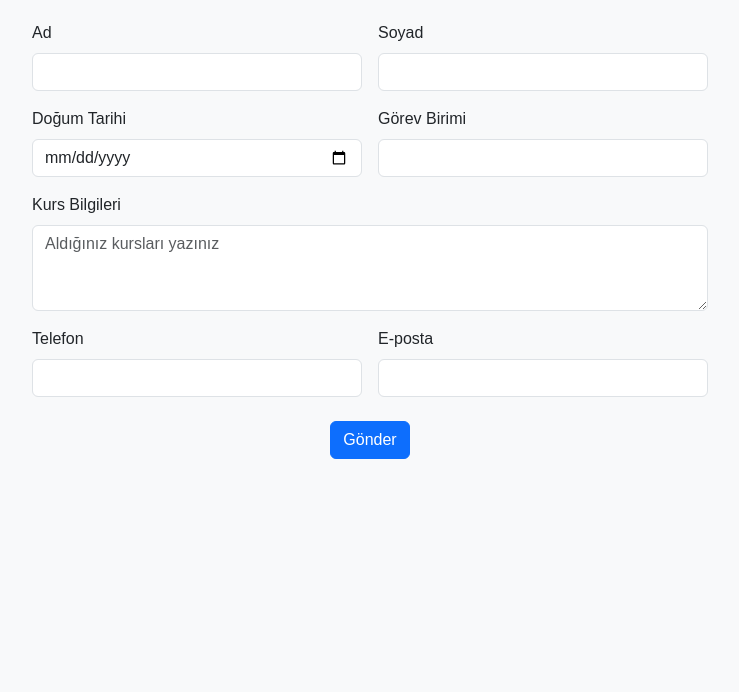
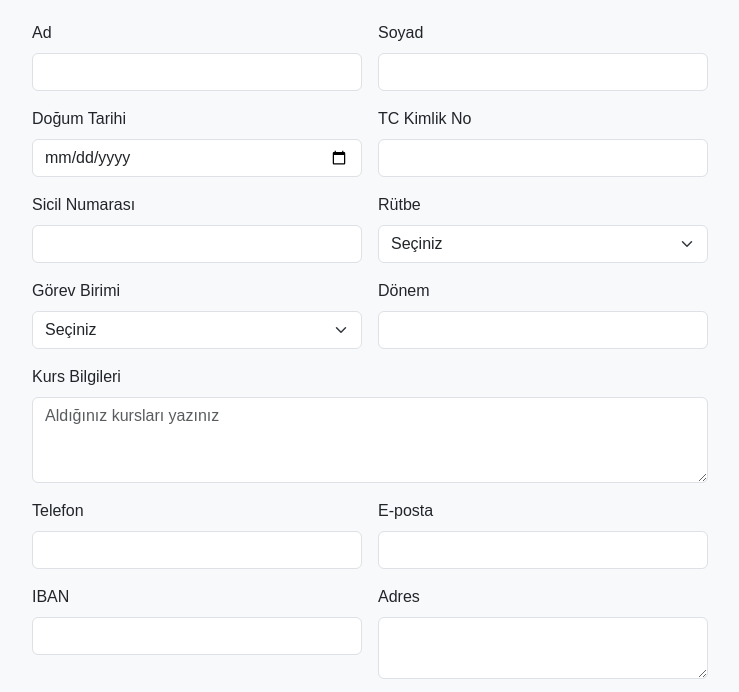
Before and after one commit to mikaelkara/PersonelFormu, a plain HTML site: page index.html in a window 1280 px wide. Shown: the part 99-791 px from the top of the page, without its empty margins (270-1009 px from the left). Drawn offline with nearby package versions, Linux system fonts and the light colour scheme; a small style sheet from the web is missing.

Commit message:
Expand personnel form fields

```diff
--- a/index.html
+++ b/index.html
@@ -19,6 +19,7 @@
         <!-- Personel formu -->
         <form id="personel-form" class="needs-validation" novalidate>
             <div class="row g-3">
+                <!-- Temel Bilgiler -->
                 <div class="col-md-6">
                     <label for="firstName" class="form-label">Ad</label>
                     <input type="text" class="form-control" id="firstName" required>
@@ -32,13 +33,52 @@
                     <input type="date" class="form-control" id="birthDate" required>
                 </div>
                 <div class="col-md-6">
+                    <label for="tcNo" class="form-label">TC Kimlik No</label>
+                    <input type="text" class="form-control" id="tcNo" required>
+                </div>
+                <div class="col-md-6">
+                    <label for="sicilNo" class="form-label">Sicil Numarası</label>
+                    <input type="text" class="form-control" id="sicilNo" required>
+                </div>
+                <div class="col-md-6">
+                    <label for="rank" class="form-label">Rütbe</label>
+                    <select id="rank" class="form-select" required>
+                        <option value="" selected disabled>Seçiniz</option>
+                        <option>Polis Memuru</option>
+                        <option>Komiser Yardımcısı</option>
+                        <option>Komiser</option>
+                        <option>Başkomiser</option>
+                        <option>Emniyet Amiri</option>
+                        <option>Emniyet Müdürü</option>
+                        <option>Başpolis Memuru</option>
+                        <option>Kıdemli Başpolis</option>
+                    </select>
+                </div>
+                <div class="col-md-6">
                     <label for="unit" class="form-label">Görev Birimi</label>
-                    <input type="text" class="form-control" id="unit" required>
+                    <select id="unit" class="form-select" required>
+                        <option value="" selected disabled>Seçiniz</option>
+                        <option>Trafik</option>
+                        <option>Asayiş</option>
+                        <option>Narkotik</option>
+                        <option>Terörle Mücadele</option>
+                        <option>Özel Harekat</option>
+                        <option>Siber Suçlar</option>
+                        <option>İstihbarat</option>
+                        <option>Çevik Kuvvet</option>
+                        <option>Kaçakçılık</option>
+                        <option>İdari</option>
+                    </select>
+                </div>
+                <div class="col-md-6">
+                    <label for="period" class="form-label">Dönem</label>
+                    <input type="number" min="45" max="54" class="form-control" id="period" required>
                 </div>
                 <div class="col-12">
                     <label for="courses" class="form-label">Kurs Bilgileri</label>
                     <textarea class="form-control" id="courses" rows="3" placeholder="Aldığınız kursları yazınız"></textarea>
                 </div>
+                <!-- İletişim ve Ek Bilgiler -->
                 <div class="col-md-6">
                     <label for="phone" class="form-label">Telefon</label>
                     <input type="tel" class="form-control" id="phone" required>
@@ -46,6 +86,22 @@
                 <div class="col-md-6">
                     <label for="email" class="form-label">E-posta</label>
                     <input type="email" class="form-control" id="email" required>
+                </div>
+                <div class="col-md-6">
+                    <label for="iban" class="form-label">IBAN</label>
+                    <input type="text" class="form-control" id="iban" required>
+                </div>
+                <div class="col-md-6">
+                    <label for="address" class="form-label">Adres</label>
+                    <textarea id="address" class="form-control" rows="2"></textarea>
+                </div>
+                <div class="col-md-6">
+                    <label for="emergencyContact" class="form-label">Acil Durum Kişisi</label>
+                    <input type="text" class="form-control" id="emergencyContact">
+                </div>
+                <div class="col-md-6">
+                    <label for="emergencyPhone" class="form-label">Acil Durum Telefonu</label>
+                    <input type="tel" class="form-control" id="emergencyPhone">
                 </div>
             </div>
             <div class="mt-4 text-center">
--- a/script.js
+++ b/script.js
@@ -10,10 +10,18 @@ form.addEventListener('submit', function(event) {
         ad: document.getElementById('firstName').value,
         soyad: document.getElementById('lastName').value,
         dogumTarihi: document.getElementById('birthDate').value,
+        tcKimlik: document.getElementById('tcNo').value,
+        sicilNo: document.getElementById('sicilNo').value,
+        rutbe: document.getElementById('rank').value,
         gorevBirimi: document.getElementById('unit').value,
+        donem: document.getElementById('period').value,
         kursBilgileri: document.getElementById('courses').value,
         telefon: document.getElementById('phone').value,
-        email: document.getElementById('email').value
+        email: document.getElementById('email').value,
+        iban: document.getElementById('iban').value,
+        adres: document.getElementById('address').value,
+        acilKisi: document.getElementById('emergencyContact').value,
+        acilTelefon: document.getElementById('emergencyPhone').value
     };
 
     // Konsola yazdır
```
Also changed, not shown: 1 other file.
